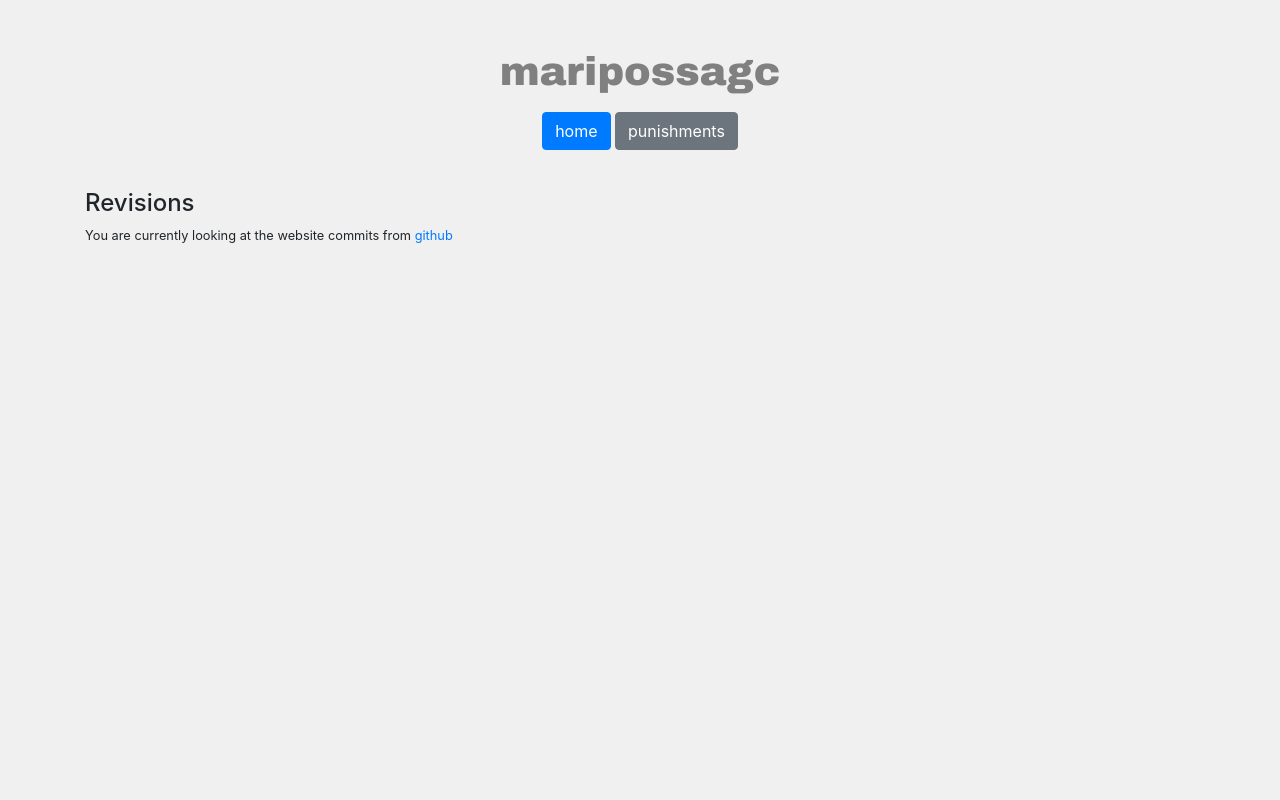
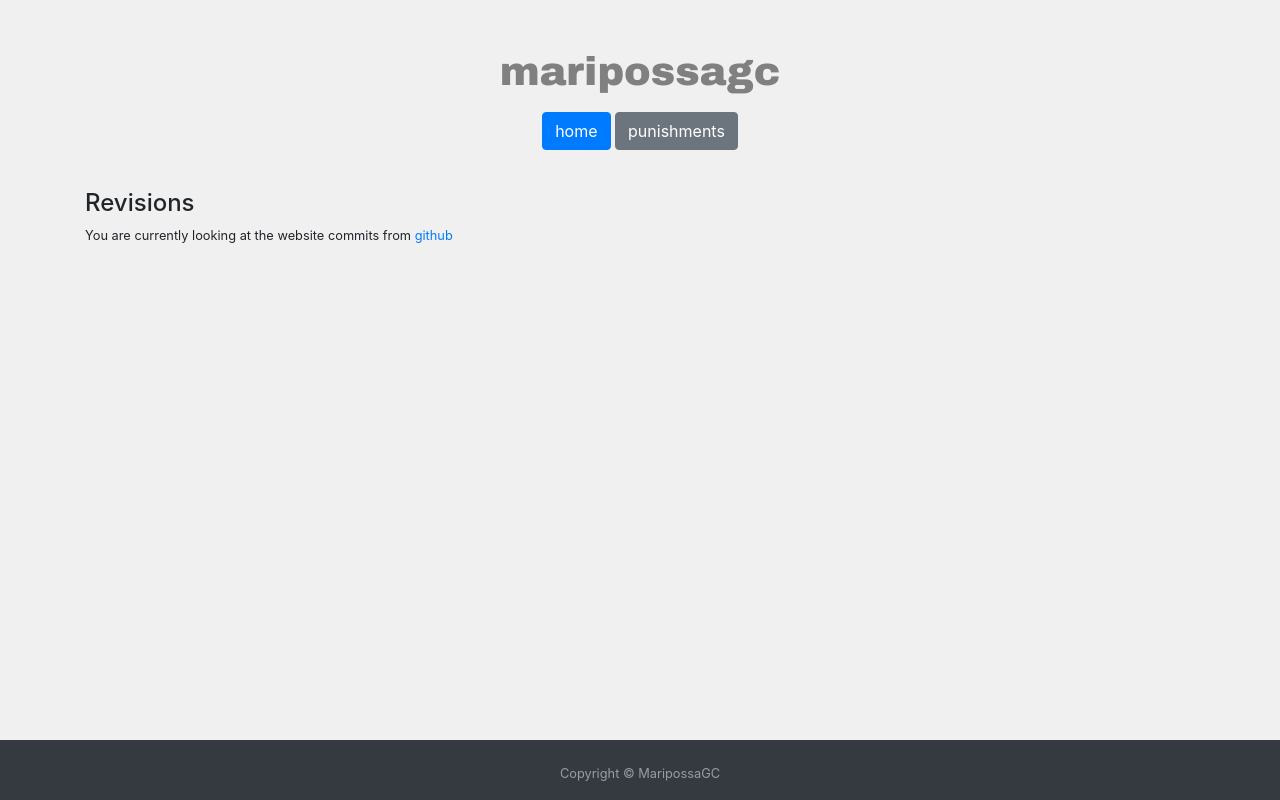
Before and after one commit to vYuri/MaripossaGC.github.io, a plain HTML site: page revisions.html in a window 1280 px wide. Drawn offline with nearby package versions, Linux system fonts and the light colour scheme; some packages are replaced by stand-ins of ours.

Commit message:
Sticky footer (2)

```diff
--- a/revisions.html
+++ b/revisions.html
@@ -65,4 +65,11 @@
             </div>
         </div>
     </body>
+
+  <footer id="sticky-footer" class="py-4 bg-dark text-white-50">
+    <div class="container text-center">
+      <small>Copyright &copy; MaripossaGC</small>
+    </div>
+  </footer>
+
 </html>
```
